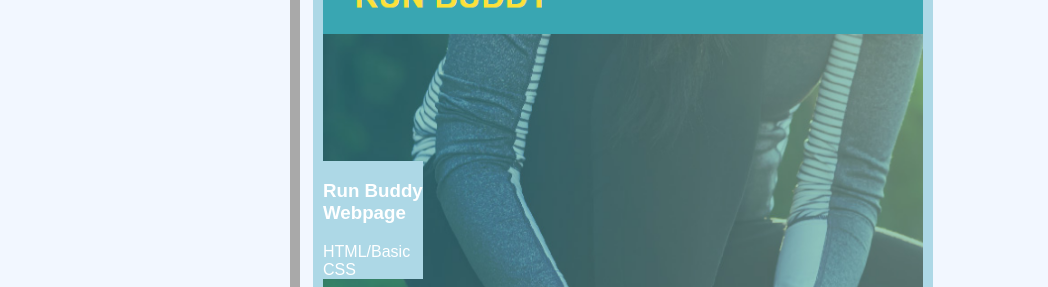
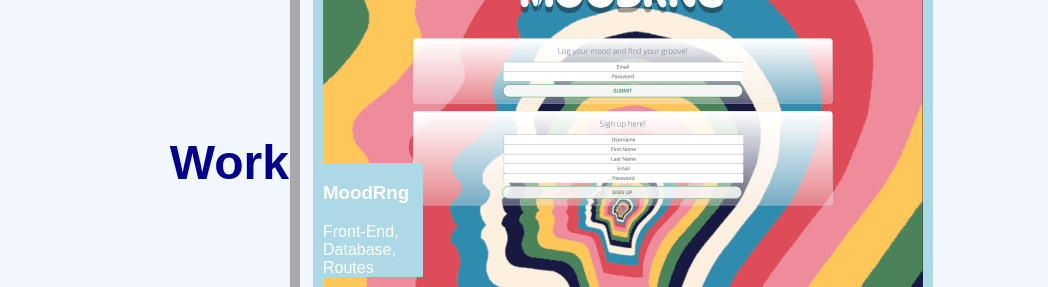
Before and after one commit to antger78/Geritano_Professional_Porfolio, a plain HTML site: page index.html in a window 1280 px wide. Shown: the part 1514-1801 px from the top of the page, without its empty margins (2-1050 px from the left). Drawn offline with Linux system fonts and the light colour scheme.

Commit message:
added a little moodrng action

```diff
--- a/assets/style.css
+++ b/assets/style.css
@@ -170,6 +170,14 @@ h2{
     height: 100px;
   }
 
+  .moodRng-group-div {
+    position: absolute;
+    background: lightblue;
+    bottom: 50px;
+    width: 100px;
+    height: 100px;
+  }
+
   .portfolio-div{
     position: absolute;
     background: lightblue;
--- a/index.html
+++ b/index.html
@@ -65,6 +65,13 @@
                 </div>
               </section>
               <section class="card">
+                <a href="https://moodrngwellnessapp.herokuapp.com/"><img src="./assets/images/MoodRng_group.PNG" alt="MoodRng Group" title="MoodRng Group"></a>
+                <div class = "moodRng-group-div">
+                <h3>MoodRng</h3>
+                <p>Front-End, Database, Routes</p>
+                </div>
+              </section>
+              <section class="card">
                 <a href="https://antger78.github.io/run-buddy/"><img src="./assets/images/run-buddy.PNG" alt="Run Buddy" title="Run Buddy"></a>
                 <div class = "run-buddy-div">
                 <h3>Run Buddy Webpage</h3>
```
Also changed, not shown: assets/images/MoodRng_group.png (added).
